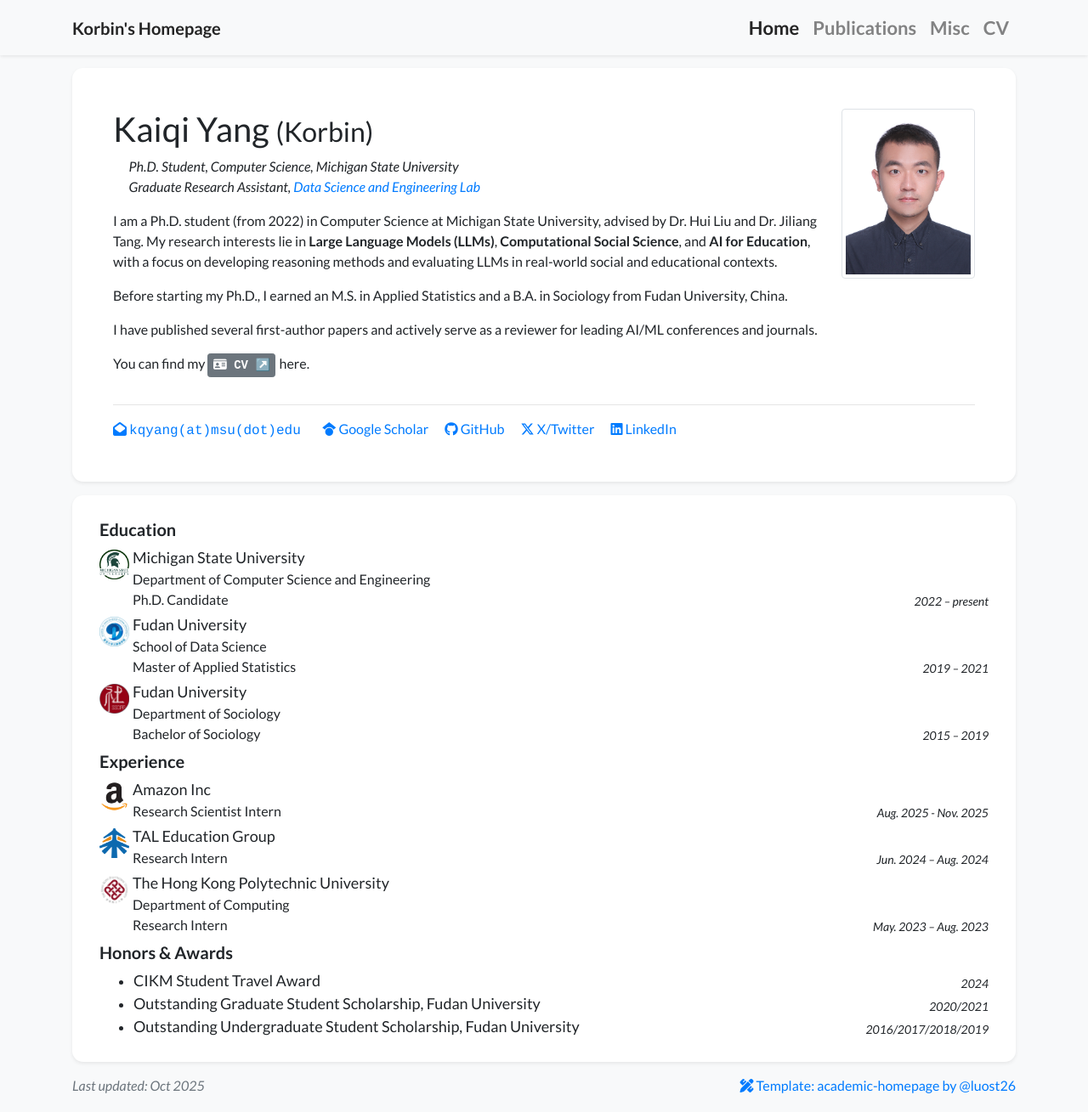
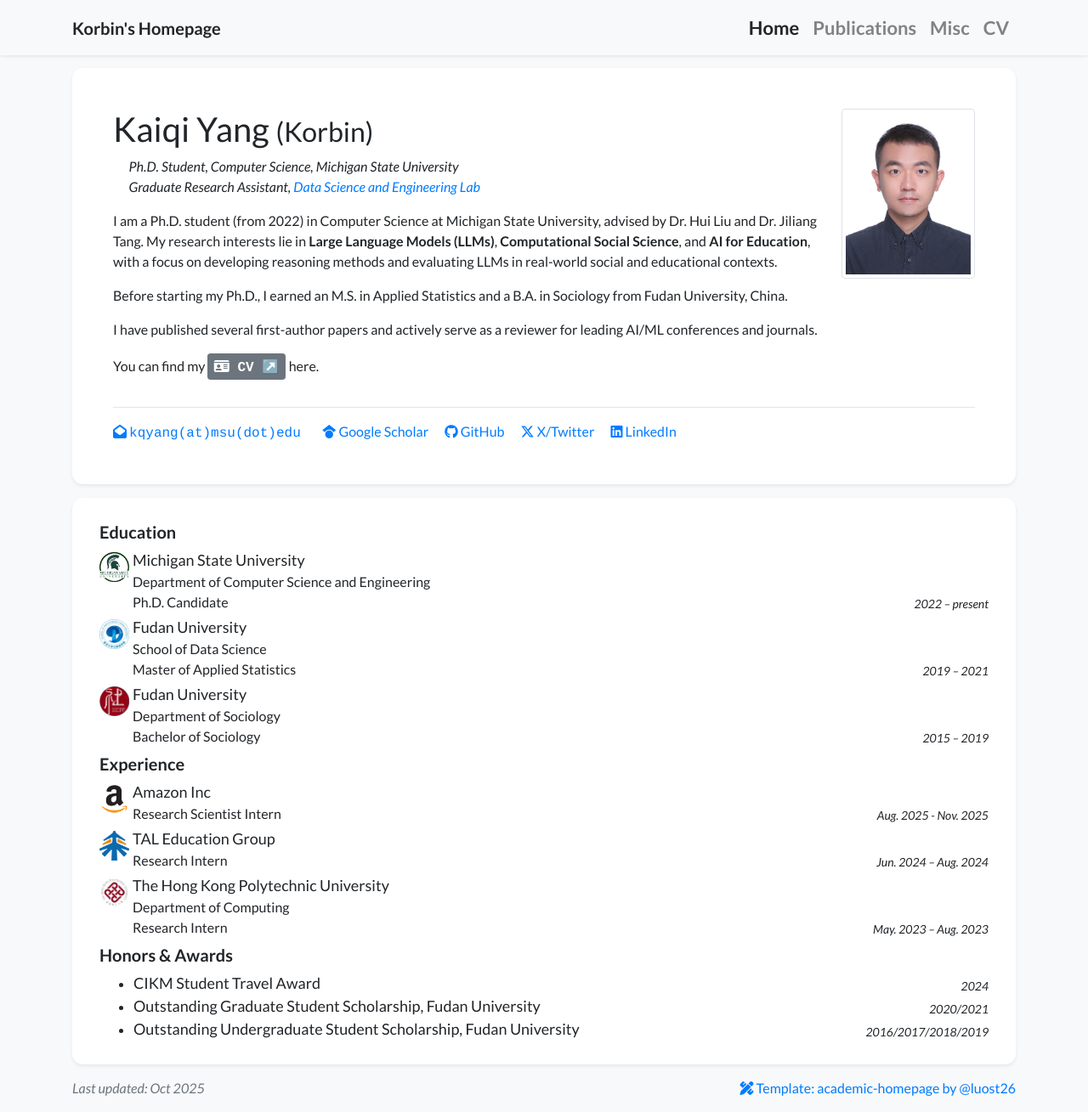
Before and after one commit to KorbinY/korbiny.github.io, a Jekyll site: the page built from index.html, in a window 1280 px wide and 1309 px high. Shown: the whole window at 85% size. Built offline with Jekyll 4.4.1, drawn with Linux system fonts in a browser that asks for light colours; nearby versions of some CDN libraries; a style sheet for code colours, icons or effects is not loaded.

Commit message:
modify text style

```diff
--- a/_data/profile.yml
+++ b/_data/profile.yml
@@ -35,7 +35,7 @@ short_bio: >-
     I have published several first-author papers and actively serve as a reviewer for leading AI/ML conferences and journals.
   </p>
   <p>
-    You can find my <a href="/cv" class="btn btn-sm btn-secondary align-baseline" style="padding:0.1em 0.4em;"><i class="fa-solid fa-id-card"></i><span class="cv-text">&nbsp;CV&nbsp;</span></a><img src="/assets/images/empty_300x200.png" alt="CV" style="width:1px;height:1px;opacity:0;vertical-align:middle;"> here.
+    You can find my <a href="/cv" class="btn btn-sm btn-secondary align-baseline" style="font-size: 1rem; line-height: 1.5; padding:0.1em 0.4em;"><i class="fa-solid fa-id-card"></i><span class="cv-text">&nbsp;CV&nbsp;</span></a><img src="/assets/images/empty_300x200.png" alt="CV" style="width:1px;height:1px;opacity:0;vertical-align:middle;"> here.
   </p>
 
 
```
